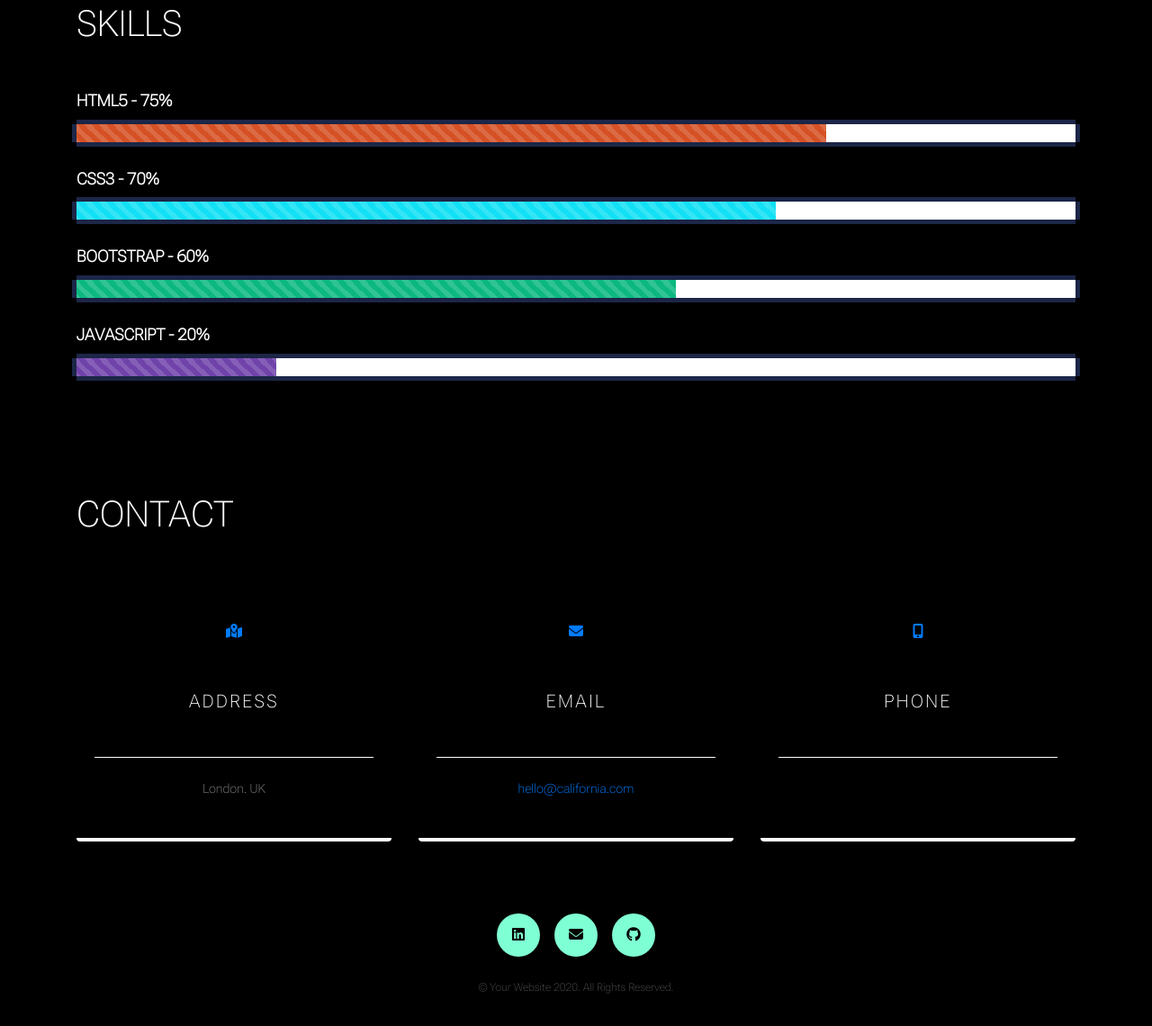
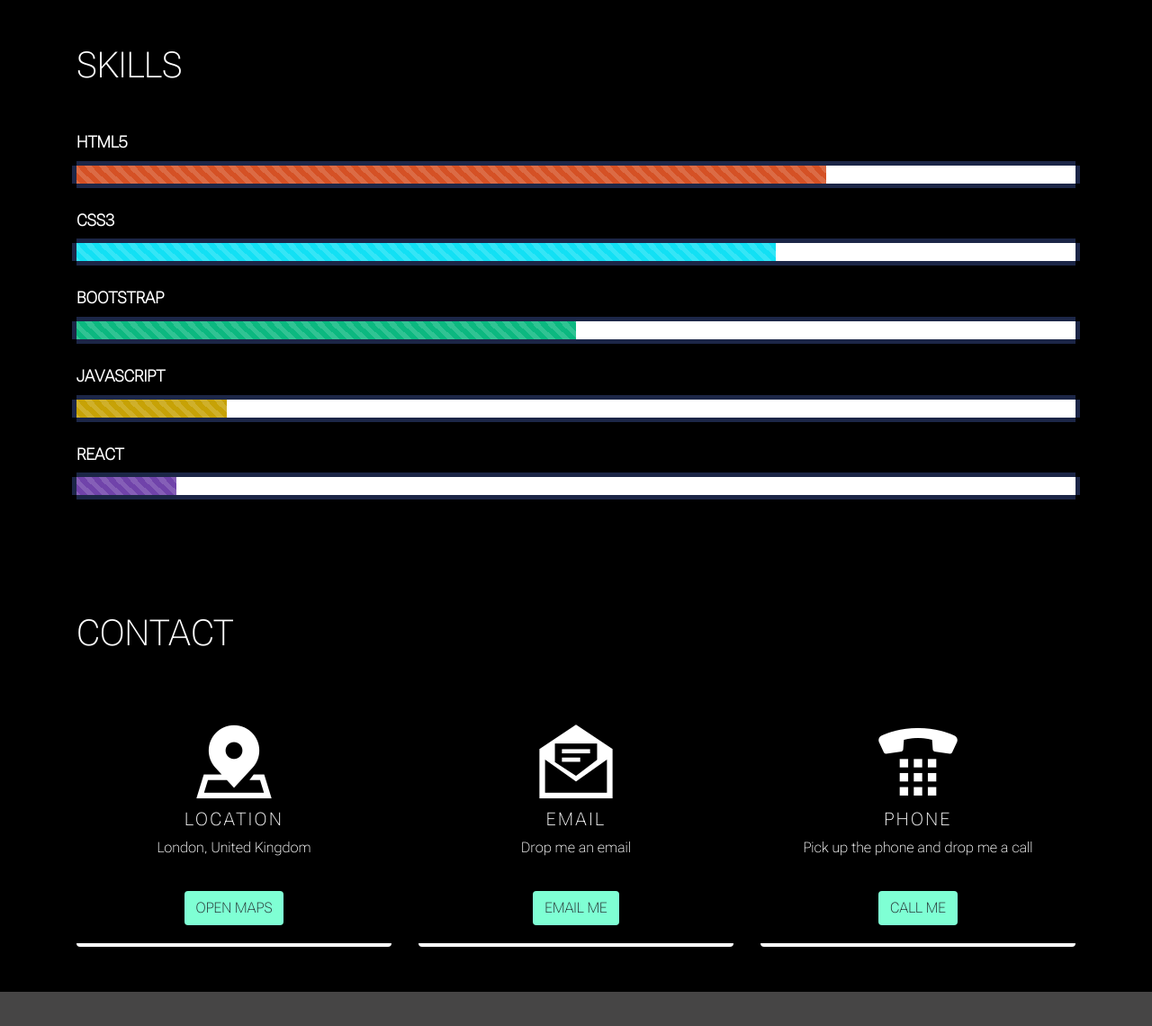
Before and after one commit to omar-ahm/Bootstrap-Portfolio, a plain HTML site: page index.html in a window 1280 px wide. Shown: the part 1654-2794 px from the top of the page at 90% size. Drawn offline with nearby package versions, Linux system fonts and the light colour scheme; a web font is replaced by a local one.

Commit message:
footer section updated and coial icons

```diff
--- a/css/style.css
+++ b/css/style.css
@@ -66,6 +66,9 @@
  background: transparent;
  color: #fff;
 }
+.nav-item a {
+  font-size: 20px;
+}
 
 /* -----------------------------------------------------------------JUMBOTRON STYLING */
 .jumbotron {
@@ -90,9 +93,13 @@
     width: 286px;
     height: 225px;
 }
-/* img.card-img-top {
-  border: aquamarine dashed 2px;
-} */
+.card-img-top img {
+  width: 286px;
+  height: 225px;
+}
+.card-body img.card-img-top {
+  border: aquamarine solid 2px;
+}
 .card {
   background: #000;
 }
@@ -107,6 +114,12 @@
 }
 .btn {
   margin-top: 20px;
+}
+.text-white-50 {
+color: aquamarine !important;
+}
+.small {
+  font-size: 15px !important;
 }
 
 /* ----------------------------------------------------------SKILLS SECTION STYLING  */
@@ -165,9 +178,12 @@
   background-color:#0CB880
 }
 .progress-bar4{
+  background-color:#C7A206
+}
+.progress-bar5{
   background-color:#7043AA
 }
-.progress .progress-bar1, .progress-bar2, .progress-bar3, .progress-bar4{
+.progress .progress-bar1, .progress-bar2, .progress-bar3, .progress-bar4, .progress-bar5{
     border: none;
     box-shadow: none;
     -webkit-animation: 2s linear 0s normal none infinite running progress-bar-stripes,animate-positive 1s;
@@ -228,30 +244,33 @@
   border-bottom: aquamarine solid 2px;
 }
 
-
-
-
- /* SOCIAL ICON SECTION STYLING  */
- .contact-section .social a {
-  text-align: center;
-  height: 3rem;
-  width: 3rem;
-  background: aquamarine;
-  border-radius: 100%;
-  line-height: 3rem;
-  color: #000;
+.card button {
+  background-color: aquamarine;
 }
   /* FOOTER SECTION STYLING  */
 
+   /* -------------------------------------------------------SOCIAL ICON SECTION STYLING  */
+ footer .social a {
+  text-align: center;
+  height: 2rem;
+  width: 2rem;
+  background: #7fffd4;
+  border-radius: 100%;
+  line-height: 2rem;
+  color: #000;
+  margin-bottom: 20px;
+}
+
   footer {
-    padding: 25px 0;
+    margin-top: 50px;
+    padding: 120px 0 50px 0;
     text-align: center;
     color: rgba(255, 255, 255, 0.3);
-    background-color: #000;
+    background-color: rgb(70, 69, 69);
   }
 
   footer p {
-    font-size: 12px;
+    font-size: 13px;
     margin: 0;
   }
 
--- a/index.html
+++ b/index.html
@@ -25,7 +25,7 @@
     <title>Bootstrap Portfolio</title>
   </head>
   <body>
-    <!-- NAVIGATION BAR / NAVIGATION MENU -->
+    <!-- --------------------------------------------------------------NAVIGATION BAR / NAVIGATION MENU -->
     <nav class="navbar navbar-expand-lg main-nav" id="mainNav">
       <!-- Uncomment to add navbar title/name -->
       <a class="navbar-brand js-scroll-trigger" href="#page-top"></a>
@@ -61,7 +61,7 @@
       </div>
     </nav>
 
-    <!-- HERO SECTION/JUMBOTRON -->
+    <!-- -------------------------------------------------HERO SECTION/JUMBOTRON -->
 
     <div class="jumbotron">
       <div class="container">
@@ -86,7 +86,7 @@
       </div>
     </div>
 
-    <!-- WORK SECTION GRID / SMALLER PROJECTS-->
+    <!-- ------------------------------------------------------WORK SECTION GRID / SMALLER PROJECTS-->
 
     <div id="portfolio">
       <section class="contact-section bg-black">
@@ -107,7 +107,7 @@
                     <!-- <hr class="my-4" /> -->
                   <div class="small text-white-50">Refactor existing codes to include accessibility semantic code, this involved altering the existing code and added alt tags to improve accessibility, I also used a google extension screen reader for testing purposes</div>
                     <a class="btn btn-primary btn-sm" href="#" role="button"
-                      >Click here to see the project</a
+                      >Click to see the final project</a
                     >
                   </div>
                 </div>
@@ -124,8 +124,9 @@
                   <h4 class="text-uppercase m-0">NFT personal project</h4>
                   <hr class="my-4" />
                   <div class="small text-black-50">
-                    <a class="btn btn-primary btn-sm" href="#" role="button"
-                      >Click here to see the project</a
+                    <div class="small text-white-50">Check out my current NFT (non-fungible token) portfolio</div>
+                    <a class="btn btn-primary btn-sm" href="https://opensea.io/account" role="button"
+                      >Check out my portfolio</a
                     >
                   </div>
                 </div>
@@ -142,8 +143,9 @@
                   <h4 class="text-uppercase m-0">Blockchain AI generator</h4>
                   <hr class="my-4" />
                   <div class="small text-black-50">
+                    <div class="small text-white-50">Using Python programming I created a random AI generator</div>
                     <a class="btn btn-primary btn-sm" href="#" role="button"
-                      >Click here to see the project</a
+                      >Link coming soon......</a
                     >
                   </div>
                 </div>
@@ -157,36 +159,40 @@
 
     <!-- BOOTSTRAP CARDS -->
 
-    <!-- SKILLS SECTION -->
-    <!-- <div class="jumbotron jumbotron-fluid"> -->
+    <!-- ----------------------------------------------------------------------SKILLS SECTION -->
+
       <div id="skills">
         <div class="skills-section">
         <div class="container">
           <h1>SKILLS</h1>
           <div class="row">
               <div class="col-md-12 mb-12 mb-md-0">
-                  <h3 class="progress-title">HTML5 - 75%</h3>
+                  <h3 class="progress-title">HTML5</h3>
                   <div class="progress">
                       <div class="progress-bar1 progress-bar-danger progress-bar-striped active" style="width:75%;"></div>
                   </div>
-                  <h3 class="progress-title">CSS3 - 70%</h3>
+                  <h3 class="progress-title">CSS3</h3>
                   <div class="progress">
                       <div class="progress-bar2 progress-bar-info progress-bar-striped active" style="width:70%;"></div>
                   </div>
-                  <h3 class="progress-title">BOOTSTRAP - 60%</h3>
+                  <h3 class="progress-title">BOOTSTRAP</h3>
                   <div class="progress">
-                      <div class="progress-bar3 progress-bar-danger progress-bar-striped active" style="width:60%;"></div>
+                      <div class="progress-bar3 progress-bar-danger progress-bar-striped active" style="width:50%;"></div>
                   </div>
-                  <h3 class="progress-title">JAVASCRIPT - 20%</h3>
+                  <h3 class="progress-title">JAVASCRIPT</h3>
                   <div class="progress">
-                      <div class="progress-bar4 progress-bar-danger progress-bar-striped active" style="width:20%;"></div>
+                      <div class="progress-bar4 progress-bar-danger progress-bar-striped active" style="width:15%;"></div>
+                  </div>
+                  <h3 class="progress-title">REACT</h3>
+                  <div class="progress">
+                      <div class="progress-bar5 progress-bar-danger progress-bar-striped active" style="width:10%;"></div>
                   </div>
               </div>
           </div>
       </div>
     </div>
 
-    <!-- ABOUT SECTION  / CONTACT SECTION-->
+    <!------------------------------------------------------------CONTACT SECTION-->
     <!-- Contact-->
     <div id="contact">
       <section class="contact-section bg-black">
@@ -194,53 +200,62 @@
           <h1>CONTACT</h1>
           <div class="row">
             <div class="col-md-4 mb-3 mb-md-0">
-              <div class="card py-4 h-100">
+              <div class="card">
+
                 <div class="card-body text-center">
-                  <i class="fas fa-map-marked-alt text-primary mb-2"></i>
-                  <h4 class="text-uppercase m-0">Address</h4>
-                  <hr class="my-4" />
-                  <div class="small text-white-50">London. UK</div>
+                  <img src="./images/address.png">
+                  <h4>Location</h4>
+                  <p>London, United Kingdom</p>
+                  <button class="btn btn-out btn-square">OPEN MAPS </button>
                 </div>
-              </div>
             </div>
+            </div>
+
             <div class="col-md-4 mb-3 mb-md-0">
-              <div class="card py-4 h-100">
+              <div class="card">
+
                 <div class="card-body text-center">
-                  <i class="fas fa-envelope text-primary mb-2"></i>
-                  <h4 class="text-uppercase m-0">Email</h4>
-                  <hr class="my-4" />
-                  <div class="small text-black-50">
-                    <a href="#!">hello@california.com</a>
-                  </div>
+                  <img src="./images/emailme.png">
+                  <h4>email</h4>
+                  <p>Drop me an email</p>
+                  <button class="btn btn-out btn-square"> EMAIL ME </button>
                 </div>
-              </div>
             </div>
+            </div>
+
             <div class="col-md-4 mb-3 mb-md-0">
-              <div class="card py-4 h-100">
+              <div class="card">
+
                 <div class="card-body text-center">
-                  <i class="fas fa-mobile-alt text-primary mb-2"></i>
-                  <h4 class="text-uppercase m-0">Phone</h4>
-                  <hr class="my-4" />
-                  <div class="small text-black-50">+1 (800) CALI-FORNIA</div>
+                  <img src="./images/phone.png">
+                  <h4>phone</h4>
+                  <p>Pick up the phone and drop me a call</p>
+                  <button class="btn btn-out btn-square"> CALL ME </button>
                 </div>
-              </div>
+            </div>
+            </div>
+
             </div>
           </div>
-          <div class="social d-flex justify-content-center">
-            <a class="mx-2" href="#!"><i class="fa-brands fa-linkedin"></i></a>
-            <a class="mx-2" href="#!"><i class="fas fa-envelope"></i></a>
-            <a class="mx-2" href="#!"><i class="fa-brands fa-github"></i></a>
-          </div>
+
         </div>
       </section>
     </div>
 
-    <!-- FOOTER SECTION -->
+    <!-- --------------------------------------------------------FOOTER SECTION -->
     <footer>
       <div class="container">
-        <p>&copy; Your Website 2020. All Rights Reserved.</p>
+        <div class="social d-flex justify-content-center">
+          <a class="mx-2" href="https://www.linkedin.com/in/omar-ahm/"><i class="fa-brands fa-linkedin"></i></a>
+          <a class="mx-2" href="https://www.reddit.com/user/capapella/"><i class="fa-brands fa-reddit"></i></a>
+          <a class="mx-2" href="https://github.com/omar-ahm"><i class="fa-brands fa-github"></i></a>
+          <a class="mx-2" href="https://stackoverflow.com/users/6476677/oma"><i class="fa-brands fa-stack-overflow"></i></a>
+        </div>
+        <p>&copy; Omar Ahmad 2022. All Rights Reserved.</p>
       </div>
     </footer>
+
+
 
     <script
       src="https://code.jquery.com/jquery-3.3.1.slim.min.js"
```
Also changed, not shown: images/address.png (added), images/emailme.png (added), images/phone.png (added).
